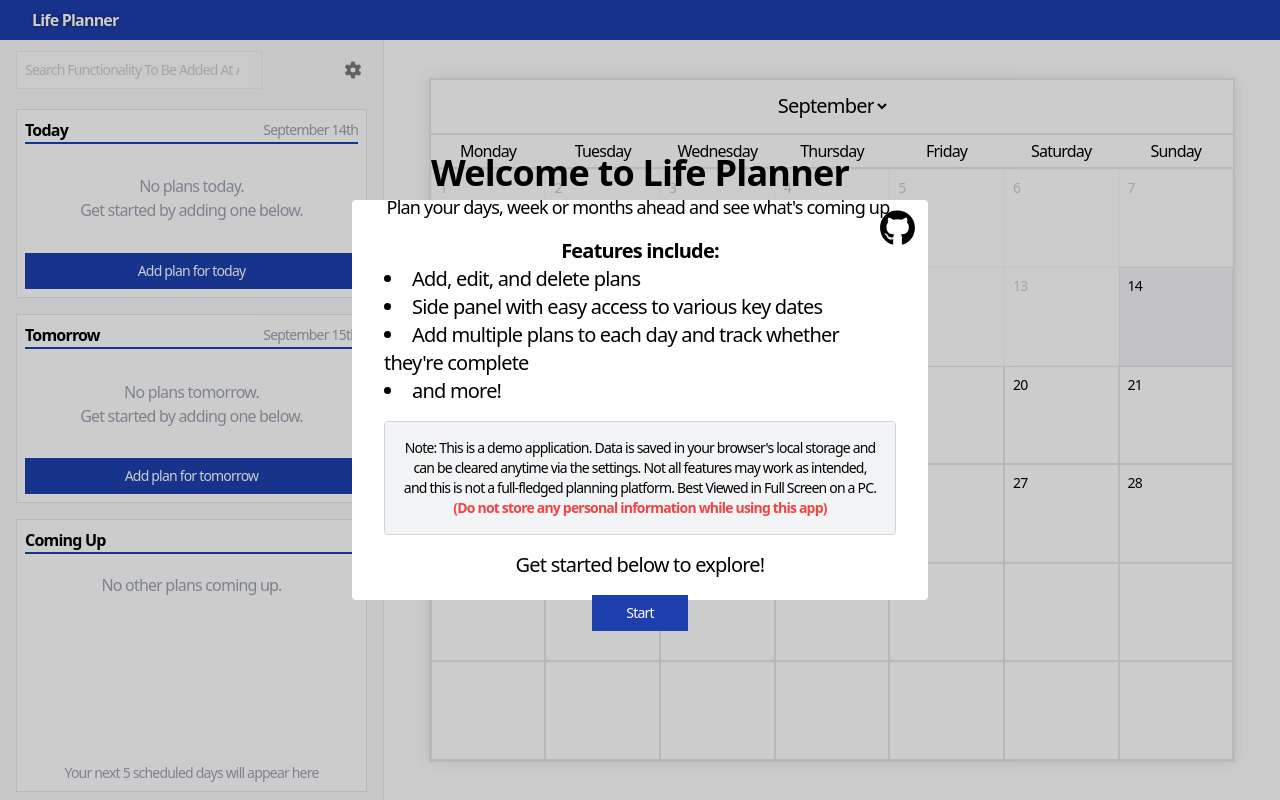
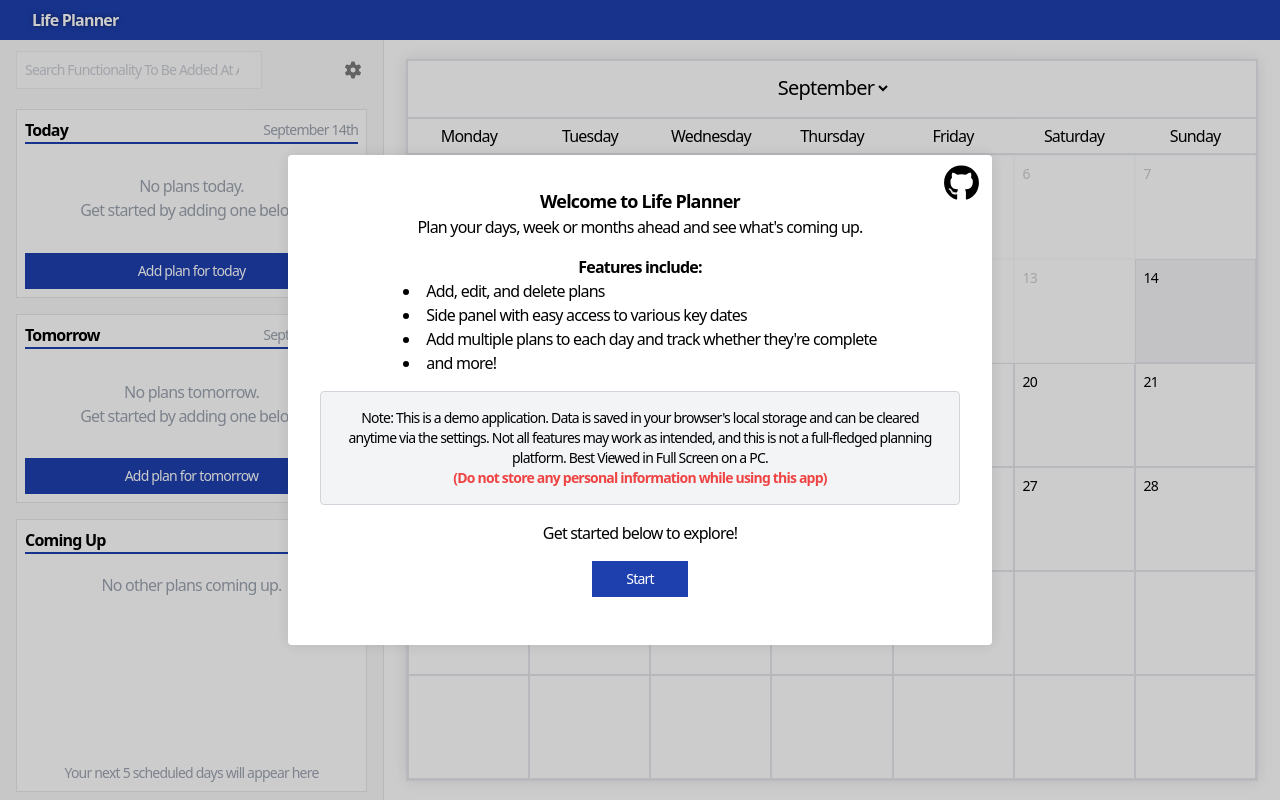
Before and after one commit to lseti1/AngularLifePlanner-1234890, an Angular app: page / in a window 1280 px wide. Built offline with nearby package versions, Linux system fonts and the light colour scheme.

Commit message:
Styling: Text adjustments on the Welcome Message and also adjusted modal sizing to expand accordingly. Added shadows around that modal and the settings modal with a lower backgrond color overlay

```diff
--- a/src/app/calendar-view/calendar-view.html
+++ b/src/app/calendar-view/calendar-view.html
@@ -1,5 +1,5 @@
 <div class="relative w-full h-full flex items-center justify-center">
-    <div class="border w-[90%] h-[90%] shadow-sm">
+    <div class="border w-[95%] h-[95%] shadow-sm">
         <div class="border flex items-center justify-center h-[8%]">
             <select class="text-xl bg-white text-center border-b-2 border-blue-800/0 hover:border-blue-800 cursor-pointer " [(ngModel)]="selectedMonthIndex">
                 @for (month of months; track month) {
--- a/src/app/settings/settings.html
+++ b/src/app/settings/settings.html
@@ -1,5 +1,5 @@
-<div class="fixed inset-0 flex justify-center items-center bg-black/20 select-none">
-    <div class="relative flex flex-col gap-4 w-[30%] h-[50%] bg-white justify-center items-center shadow-full rounded text-center p-8">
+<div class="fixed inset-0 flex justify-center items-center bg-black/10 select-none">
+    <div class="relative flex flex-col gap-4 w-[30%] h-[50%] bg-white justify-center items-center shadow-full rounded text-center p-8 shadow-sm">
         <h1 class="text-lg font-semibold">Settings</h1>
         <div class="w-full h-full bg-gray-100 flex flex-col justify-between gap-2 p-2">
             <div class="flex flex-col justify-start h-full ">
--- a/src/app/welcome-message/welcome-message.html
+++ b/src/app/welcome-message/welcome-message.html
@@ -1,8 +1,8 @@
 <div class="fixed inset-0 flex justify-center items-center bg-black/20">
-    <div class="relative flex flex-col gap-4 w-[45%] h-[50%] bg-white justify-center items-center shadow-full rounded text-center p-8 text-xl">
+    <div class="relative flex flex-col gap-4 min-w-[45%] max-w-[55%] min-h-[50%] bg-white justify-center items-center shadow-full rounded text-center p-8 shadow-sm">
         <div>
-            <h1 class="text-4xl font-semibold">Welcome to Life Planner</h1>
-            <p class="text-lg">Plan your days, week or months ahead and see what's coming up.</p>
+            <h1 class="text-lg font-semibold">Welcome to Life Planner</h1>
+            <p class="">Plan your days, week or months ahead and see what's coming up.</p>
         </div>
         <div>
             <p class="font-semibold">Features include:</p>
```
